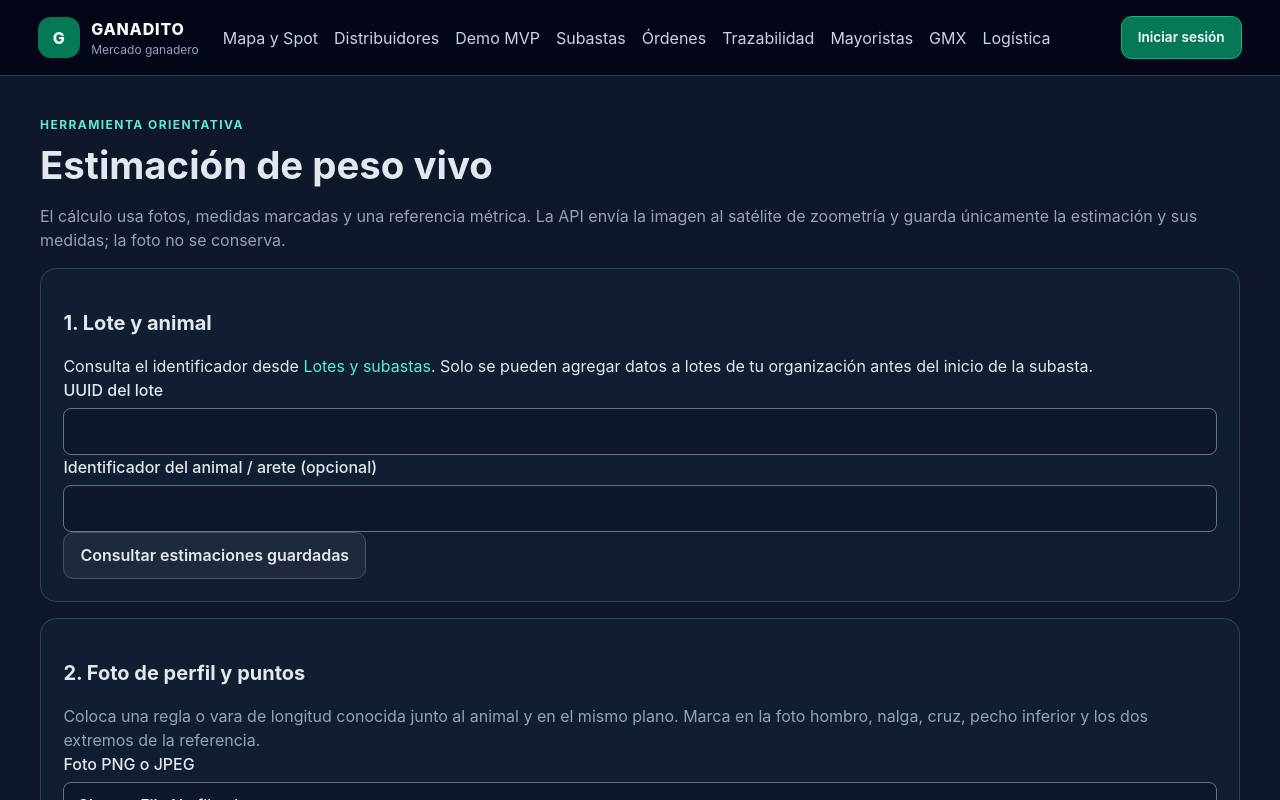
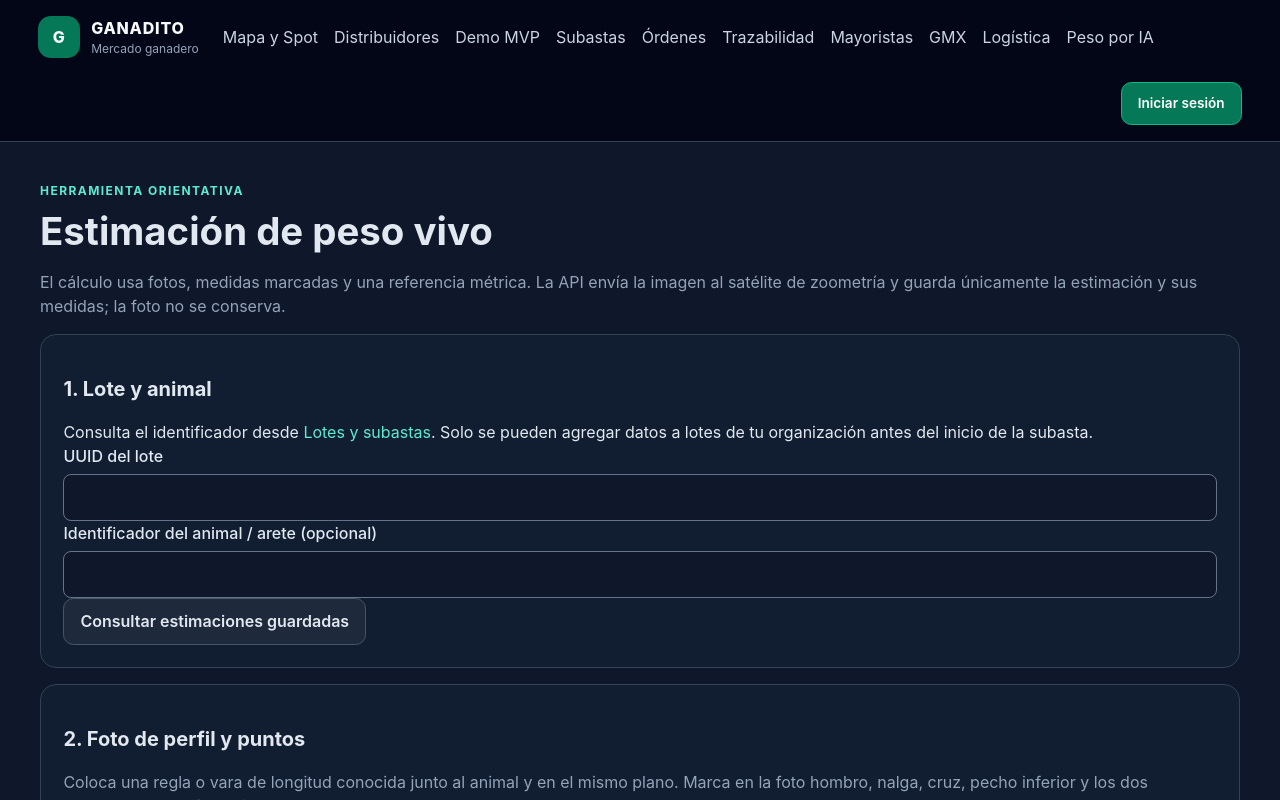
Before and after one commit to Victor1003706/GANADITOPRELIMINAR, a SvelteKit app in the folder apps/web/: page /ia in a window 1280 px wide. Shown: the top 800 px of the page. Built offline with nearby package versions, Linux system fonts and the light colour scheme.

Commit message:
Add weight estimation to main navigation

```diff
--- a/apps/web/src/routes/+layout.svelte
+++ b/apps/web/src/routes/+layout.svelte
@@ -12,7 +12,7 @@
   <header class="site-header">
     <a class="brand" href="/"><span class="brand-mark">G</span><span>GANADITO<small>Mercado ganadero</small></span></a>
     <nav aria-label="Navegación principal">
-      <a href="/">Mapa y Spot</a><a href="/distribuidores">Distribuidores</a><a href="/demostracion">Demo MVP</a><a href="/subastas">Subastas</a><a href="/ordenes">Órdenes</a><a href="/trazabilidad">Trazabilidad</a><a href="/mayorista">Mayoristas</a><a href="/gmx">GMX</a><a href="/logistica">Logística</a>
+      <a href="/">Mapa y Spot</a><a href="/distribuidores">Distribuidores</a><a href="/demostracion">Demo MVP</a><a href="/subastas">Subastas</a><a href="/ordenes">Órdenes</a><a href="/trazabilidad">Trazabilidad</a><a href="/mayorista">Mayoristas</a><a href="/gmx">GMX</a><a href="/logistica">Logística</a><a href="/ia">Peso por IA</a>
     </nav>
     <div class="session-nav">
       {#if $session.status === 'authenticated'}
```
